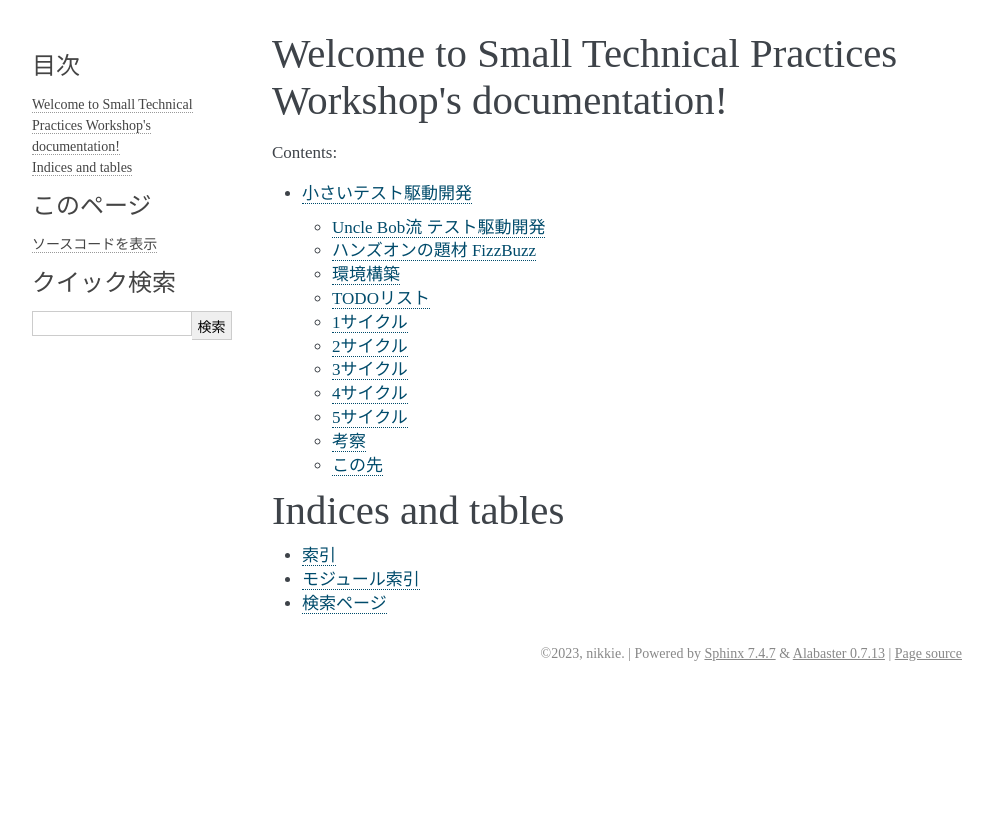
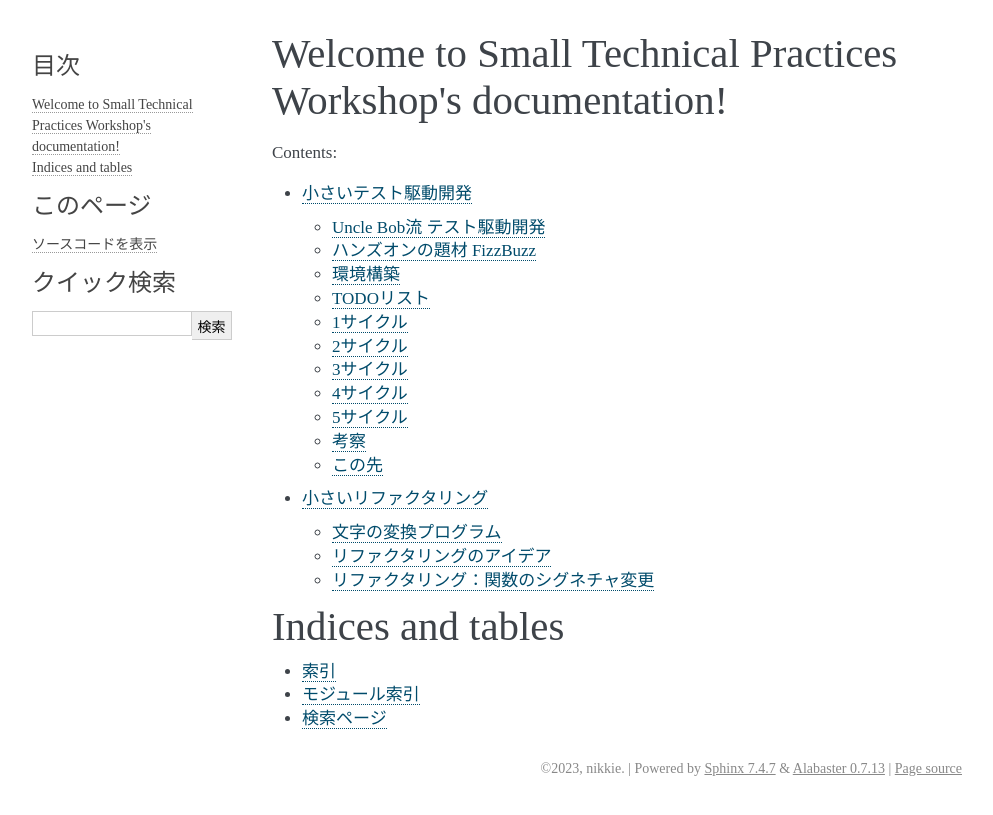
Before and after one commit to ftnext/small-technical-2023, a Sphinx documentation site: the page built from source/index.rst, in a window 1280 px wide. Shown: the top 815 px of the page, without its empty margins (148-1141 px from the left). Built offline with Sphinx 7.4.7, drawn with Linux system fonts in a browser that asks for light colours; some web fonts are replaced.

Commit message:
[feat] Include refactoring chapter

```diff
--- /dev/null
+++ b/source/chapter-refactoring.rst
@@ -0,0 +1,11 @@
+==============================
+小さいリファクタリング
+==============================
+
+リファクタリングはルービックキューブ
+
+.. include:: refactoring/introduction.rst.txt
+
+.. include:: refactoring/idea.rst.txt
+
+.. include:: refactoring/examples.rst.txt
--- a/source/index.rst
+++ b/source/index.rst
@@ -11,6 +11,7 @@ Welcome to Small Technical Practices Workshop's documentation!
    :caption: Contents:
 
    chapter-tdd
+   chapter-refactoring
 
 
 Indices and tables
```
